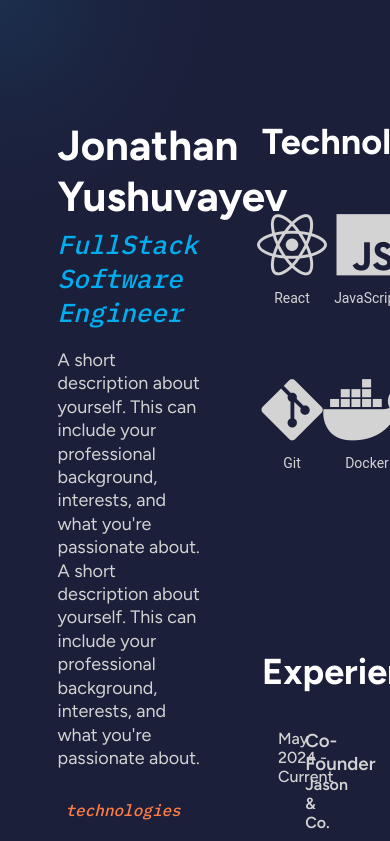
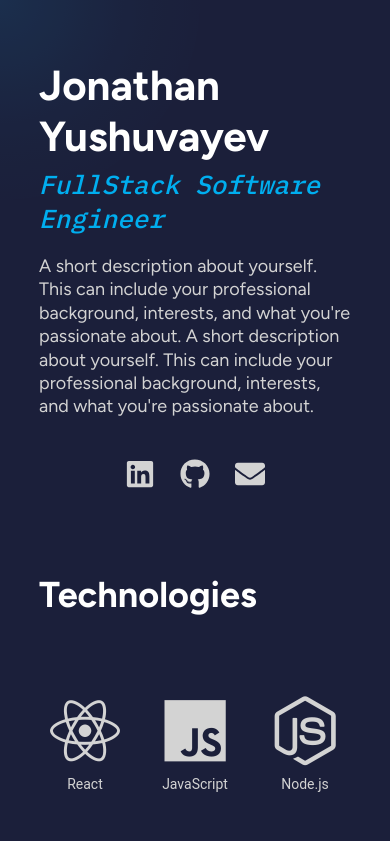
Before and after one commit to jyush98/my-portfolio, a React (Vite) app: page / in a window 390 px wide. Shown: the top 841 px of the page. Built offline with nearby package versions, Linux system fonts and the light colour scheme.

Commit message:
iphone layout

```diff
--- a/src/components/home/Home.tsx
+++ b/src/components/home/Home.tsx
@@ -9,7 +9,7 @@ import Projects from "./projects/Projects";
 
 const HomeV2: React.FC = () => {
   return (
-    <div className="home-container dark-backgrounnd">
+    <div className="home-container dark-background">
       <div className="left-column dark-background">
         <HeroContent />
         <NavBar />
--- a/src/styles/style-guide.css
+++ b/src/styles/style-guide.css
@@ -1,6 +1,13 @@
 @import url('https://fonts.googleapis.com/css2?family=IBM+Plex+Mono:wght@100;200;300;400;500;600;700&display=swap');
 
 /* Global Styles */
+
+
+* {
+  padding: 0px;
+  margin: 0px;
+}
+
 body {
     font-family: 'Roboto', sans-serif;
     margin: 0;
@@ -258,7 +265,89 @@ body {
   font-style: normal;
 }
 
-* {
-  padding: 0px;
-  margin: 0px;
+@media (max-width: 768px) {
+  /* Main container padding for mobile */
+  .home-container {
+    display: flex;
+    flex-direction: column;
+    gap: 20px;
+    overflow-y: auto; /* Enables scrolling */
+    height: auto;
+  }
+
+  /* Hide navbar on iPhone screens */
+  .navbar {
+    display: none;
+  }
+
+  .left-column, .right-column {
+    padding-left: 10%;
+    padding-right: 10%;
+  }
+
+  /* Section spacing */
+  .hero-section,
+  .technologies-section,
+  .experience-section,
+  .projects-section,
+  .social-media-icons {
+    margin-bottom: 20px;
+    padding-top: 20px;
+  }
+
+  /* Technologies grid layout */
+  .technologies-grid {
+    display: grid;
+    grid-template-columns: repeat(3, 1fr);
+    gap: 10px;
+    font-size: 18px;
+  }
+
+  /* Ensure consistent single-column layout */
+  .hero-section,
+  .technologies-section,
+  .experience-section,
+  .projects-section {
+    display: flex;
+    flex-direction: column;
+    align-items: center;
+    position: static;
+  }
+
+  /* Social media icons centered */
+  .hero-icons {
+    display: flex;
+    justify-content: center;
+    margin: 40px;
+  }
+
+  .hero-heading {
+    margin-top: 0;
+  }
+
+  .home-container {
+    padding-top: 20px;
+  }
+
+  .left-column, .right-column h2, h1 {
+    padding-top: 20px;
+    color: #FFFFFF;
+  }
+  .left-column {
+    height: auto;
+  }
+
+  .technologies-grid {
+    width: 100%;
+    justify-content: center;
+  }
+  .technology-card {
+    display: flex !important;
+    flex-direction: column !important;
+    align-items: center !important;
+    justify-content: center !important;
+    text-align: center !important;
+    height: 100% !important;
+    margin: 20px;
+  }
 }
```
